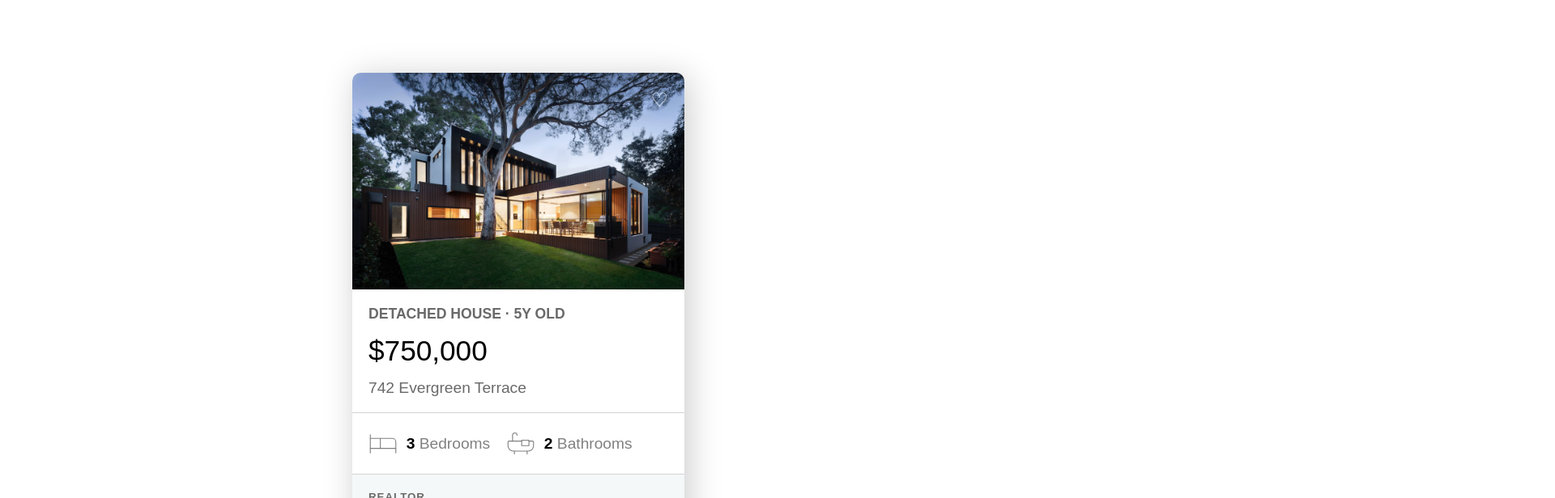
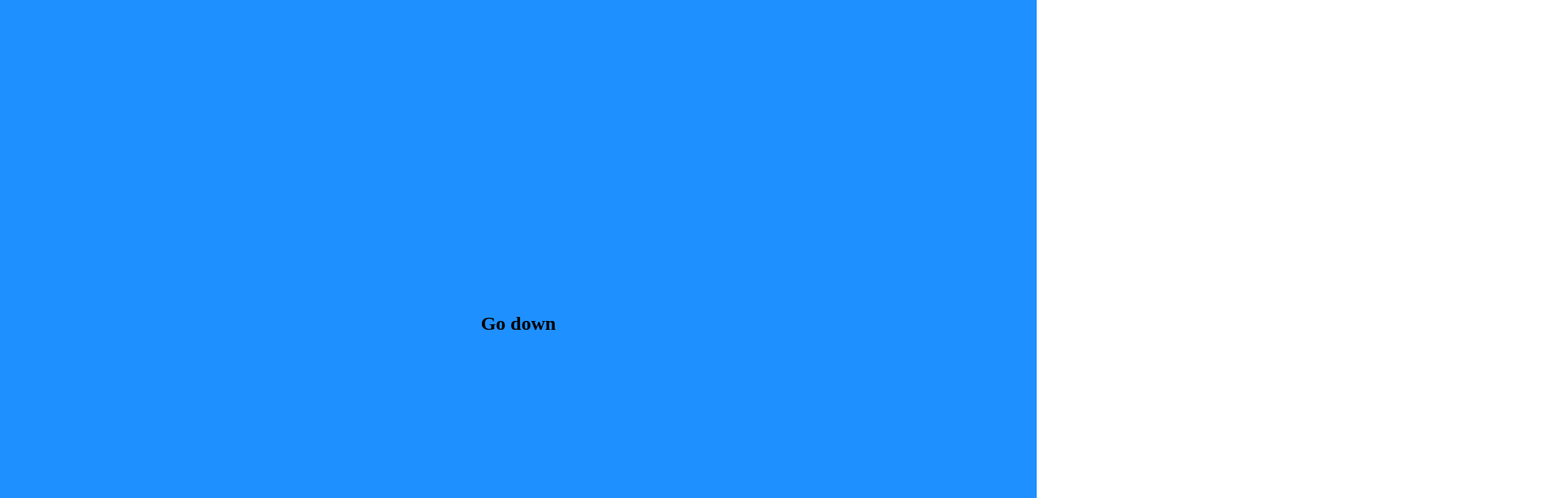
Before and after one commit to zongronghuang/zongronghuang-uiuxcafe-dev, a React (Create React App) app: page / in a window 1280 px wide. Shown: the top 616 px of the page at 81% size, 1920 px wide, since content can reach past the window. Built offline with nearby package versions, Linux system fonts and the light colour scheme.

Commit message:
feat: create basic grid layout for slides

```diff
--- a/src/App.css
+++ b/src/App.css
@@ -1,8 +1,8 @@
-.App {
+/* .App {
   display: flex;
   justify-content: center;
   align-items: center;
   width: 100vw;
   height: 100vh;
   text-align: center;
-}
+} */
--- a/src/App.js
+++ b/src/App.js
@@ -1,13 +1,43 @@
+import { useEffect, useRef } from "react";
 import "./App.css";
-// import CardA from "./components/Cards/CardA";
+import CardA from "./components/Cards/CardA";
 import CardB from "./components/Cards/CardB";
+import Slide from "./components/Slides/general/Slide";
+import SlideView from "./views/SlideView";
 
 function App() {
+  const viewRef = useRef();
+
+  useEffect(() => {
+    const step = 100;
+    const stepUnit = "vw";
+    const currentLeft = viewRef.current.style.left;
+
+    viewRef.current.style.left = currentLeft - step + stepUnit;
+  }, []);
+
   return (
     <div className="App">
       {/* <CardA /> */}
 
-      <CardB />
+      {/* <CardB /> */}
+      <SlideView ref={viewRef}>
+        <Slide xCoordinate="2" yCoordinate="1" bgColor="bg-blue">
+          Go down
+        </Slide>
+        <Slide xCoordinate="2" yCoordinate="2" bgColor="bg-green">
+          <CardA />
+        </Slide>
+        <Slide xCoordinate="2" yCoordinate="3" bgColor="bg-yellow">
+          <CardB />
+        </Slide>
+        <Slide xCoordinate="1" yCoordinate="2" bgColor="bg-red">
+          Go right
+        </Slide>
+        <Slide xCoordinate="3" yCoordinate="2" bgColor="bg-gray">
+          Go left
+        </Slide>
+      </SlideView>
     </div>
   );
 }
--- a/src/components/Cards/CardA/index.js
+++ b/src/components/Cards/CardA/index.js
@@ -40,6 +40,7 @@ const CardA = styled(CardAJSX)`
     padding: 23px;
     font-family: sans-serif;
     text-align: left;
+    background-color: white;
   }
 
   .card-title {
--- a/src/components/Cards/CardB/index.js
+++ b/src/components/Cards/CardB/index.js
@@ -40,7 +40,7 @@ const CardBJSX = ({ className }) => (
     </main>
 
     <footer className="card-footer">
-      <h5 className="contact-title">REALTOR</h5>
+      <h6 className="contact-title">REALTOR</h6>
       <div className="contact-info">
         <img
           className="contact-image"
@@ -94,8 +94,8 @@ const CardB = styled(CardBJSX)`
     display: flex;
     flex-direction: column;
     justify-content: space-between;
-    color: #434a58;
     color: dimgray;
+    background-color: white;
   }
 
   .profile {
--- /dev/null
+++ b/src/components/Slides/general/Slide.js
@@ -0,0 +1,74 @@
+import styled from "@emotion/styled";
+
+const SlideJSX = ({
+  className,
+  children,
+  bgColor,
+  xCoordinate,
+  yCoordinate,
+  startSlide,
+}) => {
+  return (
+    <article
+      className={`${className} ${bgColor} col-${xCoordinate} row-${yCoordinate} ${
+        startSlide ? "focus" : ""
+      }`}
+    >
+      <h1 className="title">{children}</h1>
+    </article>
+  );
+};
+
+const Slide = styled(SlideJSX)`
+  display: flex;
+  justify-content: center;
+  align-items: center;
+  width: 100vw;
+  height: 100vh;
+
+  &.bg-yellow {
+    background-color: gold;
+  }
+
+  &.bg-pink {
+    background-color: pink;
+  }
+
+  &.bg-green {
+    background-color: mediumseagreen;
+  }
+
+  &.bg-blue {
+    background-color: dodgerblue;
+  }
+
+  &.bg-gray {
+    background-color: lightgray;
+  }
+
+  &.bg-red {
+    background-color: tomato;
+  }
+
+  &.col-1 {
+    grid-column: 1 / 2;
+  }
+  &.col-2 {
+    grid-column: 2 / 3;
+  }
+  &.col-3 {
+    grid-column: 3 / 4;
+  }
+
+  &.row-1 {
+    grid-row: 1 / 2;
+  }
+  &.row-2 {
+    grid-row: 2 / 3;
+  }
+  &.row-3 {
+    grid-row: 3 / 4;
+  }
+`;
+
+export default Slide;
--- /dev/null
+++ b/src/views/SlideView.js
@@ -0,0 +1,21 @@
+import { forwardRef } from "react";
+import styled from "@emotion/styled";
+
+const SlideViewJSX = forwardRef(({ className, children }, ref) => {
+  return (
+    <div ref={ref} className={className}>
+      {children}
+    </div>
+  );
+});
+
+const SlideView = styled(SlideViewJSX)`
+  position: absolute;
+  display: grid;
+  grid-template-rows: 3;
+  grid-template-columns: 3;
+  width: 100vw;
+  height: 100vh;
+`;
+
+export default SlideView;
```
